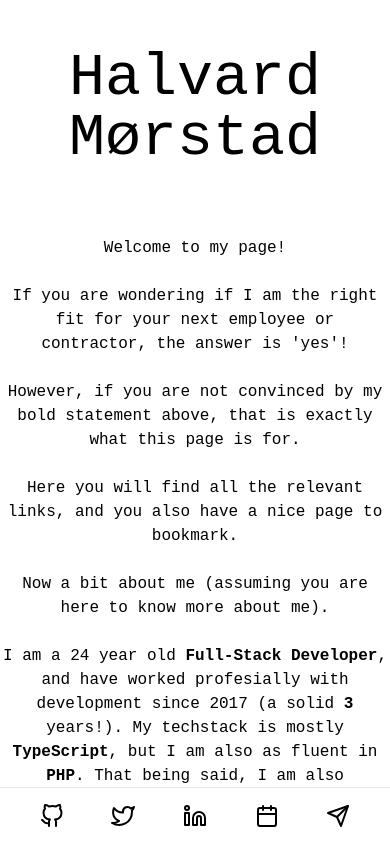
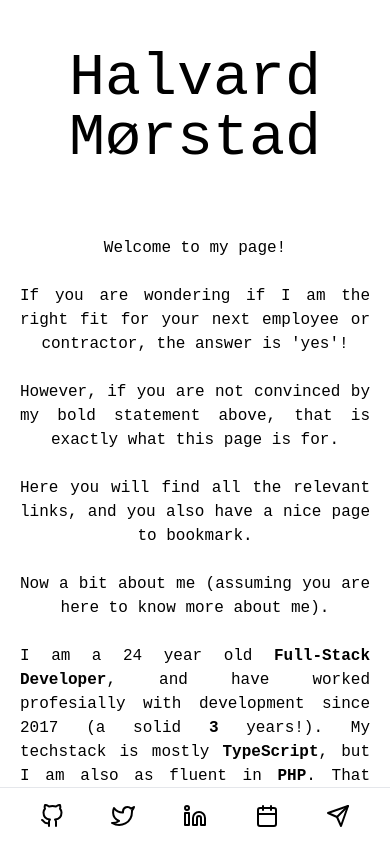
Before and after one commit to halvardssm/morstad.eu, a Next.js app: page / in a window 390 px wide. Shown: the top 842 px of the page. Built offline with nearby package versions, Linux system fonts and the light colour scheme.

Commit message:
justified text

```diff
--- a/pages/index.tsx
+++ b/pages/index.tsx
@@ -33,8 +33,8 @@ export default function Home() {
         </h1>
       </header>
 
-      <main className='pt-5 pb-5 flex flex-col justify-center max-w-5xl mx-auto'>
-        <div className='text-center max-w-4xl'>
+      <main className='pt-5 pb-5 flex flex-col justify-center max-w-5xl mx-5 lg:mx-auto'>
+        <div className='max-w-4xl text-justify text-last-center'>
           <p>Welcome to my page!</p>
           <br />
           <p>If you are wondering if I am the right fit for your next employee or contractor, the answer is 'yes'!</p>
```
